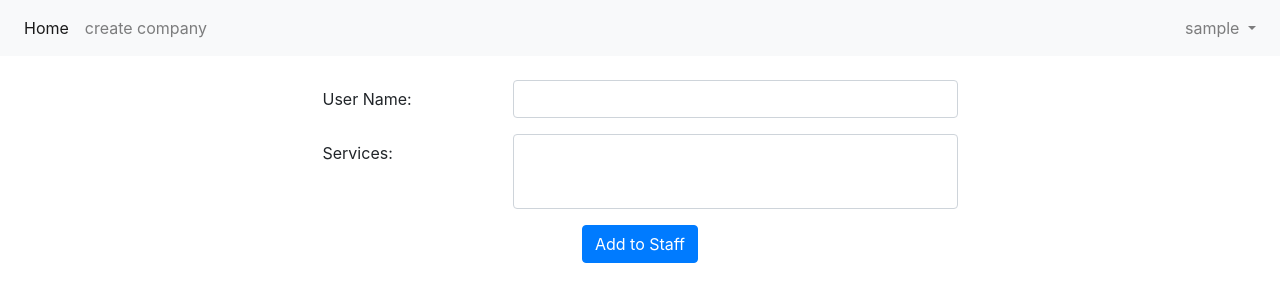
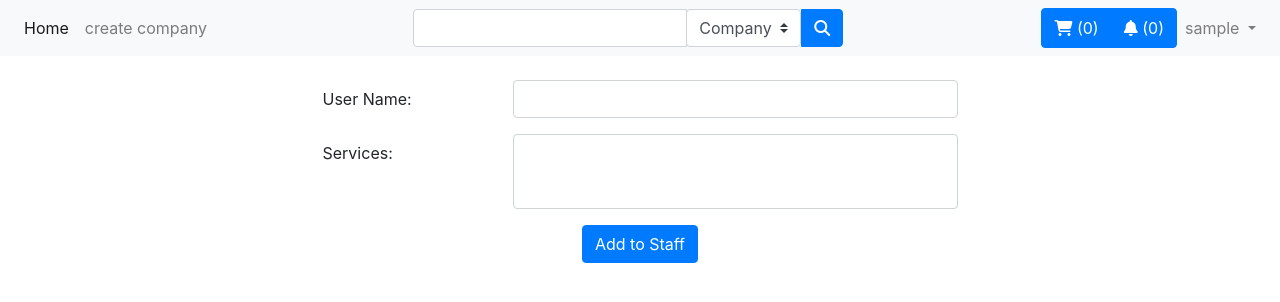
Before and after one commit to Lanaok/project, a Django app: page /company/1/staff/add in a window 1280 px wide. Shown: the top 302 px of the page. Run offline with Django 3.2, Linux system fonts and the light colour scheme; the visitor is signed in with stand-in values (Sample User, id 1); data that the repository does not hold is empty; some libraries are stand-ins or nearby versions.

Commit message:
fixed bug in staff edit template, added non-functional search bar

```diff
--- a/mysite/company/templates/company/staff/staff_edit.html
+++ b/mysite/company/templates/company/staff/staff_edit.html
@@ -25,10 +25,11 @@
                 <div class="col-sm-5">
                     <div class="form-control" style="overflow: auto; height: 75px;" id="services">
                         {% for service in service_list %}
-                            <div class="form-check">
-                                <label class="form-check-label">
-                                    <input class="form-check-input" type="checkbox" value="{{ service.id }}"
-                                           name="checked_services">
+                            <div class="custom-control custom-checkbox">
+                                <input type="checkbox" class="custom-control-input" id="customCheck{{ service.id }}"
+                                       value="{{ service.id }}" {% if service.is_checked %}checked{% endif %}
+                                       name="checked_services">
+                                <label class="custom-control-label" for="customCheck{{ service.id }}">
                                     {{ service.name }}</label>
                             </div>
                         {% endfor %}
--- a/mysite/templates/navbar.html
+++ b/mysite/templates/navbar.html
@@ -1,5 +1,4 @@
-<nav class="navbar navbar-expand-lg navbar-light bg-light">
-    {#    <a class="navbar-brand" href="#">Navbar</a>#}
+<nav class="navbar navbar-expand-md navbar-light bg-light cont">
     <button class="navbar-toggler" type="button" data-toggle="collapse" data-target="#navbarSupportedContent"
             aria-controls="navbarSupportedContent" aria-expanded="false" aria-label="Toggle navigation">
         <span class="navbar-toggler-icon"></span>
@@ -13,38 +12,57 @@
             <li class="nav-item">
                 <a class="nav-link" href="{% url 'company-update' %}">create company</a>
             </li>
-            {#            <li class="nav-item">#}
-            {#                <a class="nav-link disabled" href="#" tabindex="-1" aria-disabled="true">Disabled</a>#}
-            {#            </li>#}
         </ul>
-        {#    <form class="form-inline my-2 my-lg-0">#}
-        {#      <input class="form-control mr-sm-2" type="search" placeholder="Search" aria-label="Search">#}
-        {#      <button class="btn btn-outline-success my-2 my-sm-0" type="submit">Search</button>#}
-        {#    </form>#}
-        {% if user.is_authenticated %}
-            <ul class="navbar-nav ml-auto">
+        <ul class="navbar-nav m-auto">
+            <form>
+                <div class="input-group">
+                    <input class="form-control" type="search">
+                    <div class="input-group-append">
+                        <select name="search_subject" id="search_subject" class="custom-select input-group">
+                            <option value="company">Company</option>
+                            <option value="service">Service</option>
+                            <option value="product">Product</option>
+                        </select>
+                        <button class="btn btn-primary" type="button">
+                            <i class="fa fa-search" style="color: white"></i>
+                        </button>
+                    </div>
+                </div>
+            </form>
+        </ul>
+        <ul class="navbar-nav ml-auto">
+            <div class="btn-group">
+                <button class="btn btn-primary" type="button">
+                    <i class="fa fa-shopping-cart" style="color: white"></i>
+                    (0)
+                </button>
+                <button class="btn btn-primary" type="button">
+                    <i class="fa fa-bell" style="color: white"></i>
+                    (0)
+                </button>
+            </div>
+            {% if user.is_authenticated %}
                 <li class="nav-item dropdown">
                     <a class="nav-link dropdown-toggle" href="#" id="navbarDropdown" role="button"
                        data-toggle="dropdown" aria-haspopup="true" aria-expanded="false">
                         {{ user.get_username }}
                     </a>
                     <div class="dropdown-menu dropdown-menu-right" aria-labelledby="navbarDropdown">
+                        <a class="dropdown-item" href="">My Orders</a>
                         <a class="dropdown-item" href="{% url 'my-company-list' %}">My Companies</a>
                         <a class="dropdown-item" href="{% url 'profile-detail' %}">View Profile</a>
                         <div class="dropdown-divider"></div>
                         <a class="dropdown-item" href="{% url 'account_logout' %}">Sign Out</a>
                     </div>
                 </li>
-            </ul>
-        {% else %}
-            <ul class="navbar-nav ml-auto">
+            {% else %}
                 <li class="nav-item">
                     <a class="nav-link" href="{% url 'account_login' %}">Sign In</a>
                 </li>
                 <li class="nav-item">
                     <a class="nav-link" href="{% url 'account_signup' %}">Sign Up</a>
                 </li>
-            </ul>
-        {% endif %}
+            {% endif %}
+        </ul>
     </div>
 </nav>
```
Also changed, not shown: mysite/templates/base.html (+2 -28 lines).
